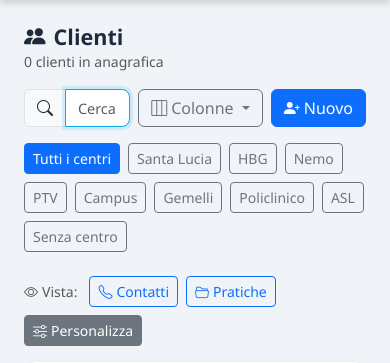
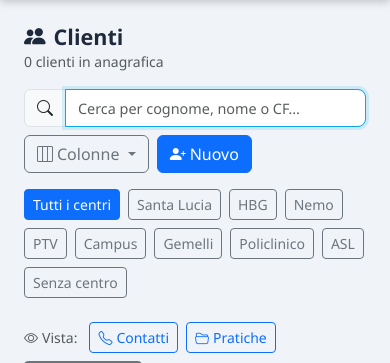
Before and after one commit to mattiamarsili-dot/gestionale-marginalita, a Flask app: page /clienti in a window 390 px wide. Shown: the part 150-513 px from the top of the page. Run offline with Flask 3, Linux system fonts and the light colour scheme; data that the repository does not hold is empty; some libraries are stand-ins or nearby versions.

Commit message:
Ricerca mobile: barra a piena riga, niente più autofocus dopo l'invio
- Pratiche e Clienti: su schermi stretti (<576px) la barra di ricerca
  occupava una fetta minima della riga, schiacciata tra selettore colonne
  e pulsante Nuovo/Nuova. Ora va a capo su una riga tutta sua.
- Rimosso l'autofocus quando c'è già una ricerca in corso (q valorizzata):
  prima ricompariva a ogni ricaricamento pagina e su mobile riapriva la
  tastiera sopra i risultati appena cercati, dando l'impressione che
  l'invio "tornasse" sulla barra invece di mostrare l'elenco sotto.

Co-Authored-By: Claude Opus 5 <noreply@anthropic.com>

```diff
--- a/static/style.css
+++ b/static/style.css
@@ -39,6 +39,15 @@ body {
     flex: 1 1 auto; text-align: center; justify-content: center;
     padding: .55rem .5rem !important; font-size: .85rem;
   }
+}
+
+/* Liste (Pratiche/Clienti): su mobile la barra di ricerca era schiacciata in
+   riga coi pulsanti accanto (colonne, Nuovo…). Qui prende tutta la riga da
+   sola e gli altri pulsanti vanno sotto. */
+@media (max-width: 575.98px) {
+  .toolbar-lista { flex-wrap: wrap; }
+  .toolbar-lista .cerca-form { flex: 1 1 100%; min-width: 0; }
+  .toolbar-lista .cerca-form .input-group { width: 100%; }
 }
 
 /* Cards */
--- a/templates/clienti.html
+++ b/templates/clienti.html
@@ -8,13 +8,13 @@
     <h4 class="fw-bold mb-0"><i class="bi bi-people-fill me-2"></i>Clienti</h4>
     <small class="text-muted">{{ clienti|length }} clienti in anagrafica</small>
   </div>
-  <div class="d-flex gap-2">
-    <form method="get" class="d-flex" role="search">
+  <div class="d-flex gap-2 toolbar-lista">
+    <form method="get" class="d-flex cerca-form" role="search">
       {% if centro %}<input type="hidden" name="centro" value="{{ centro }}">{% endif %}
       <div class="input-group">
         <span class="input-group-text"><i class="bi bi-search"></i></span>
         <input type="text" name="q" value="{{ q }}" class="form-control"
-               placeholder="Cerca per cognome, nome o CF…" autofocus>
+               placeholder="Cerca per cognome, nome o CF…" {% if not q %}autofocus{% endif %}>
         {% if q %}
         <a href="{{ url_for('clienti', centro=centro or None) }}" class="btn btn-outline-secondary" title="Pulisci">
           <i class="bi bi-x-lg"></i>
--- a/templates/pratiche.html
+++ b/templates/pratiche.html
@@ -15,13 +15,13 @@
       {% endif %}
     </small>
   </div>
-  <div class="d-flex gap-2">
-    <form method="get" class="d-flex" role="search">
+  <div class="d-flex gap-2 toolbar-lista">
+    <form method="get" class="d-flex cerca-form" role="search">
       {% if centro %}<input type="hidden" name="centro" value="{{ centro }}">{% endif %}
       <div class="input-group">
         <span class="input-group-text"><i class="bi bi-search"></i></span>
         <input type="text" name="q" value="{{ q }}" class="form-control"
-               placeholder="Cerca per paziente, CF o n° pratica…" autofocus>
+               placeholder="Cerca per paziente, CF o n° pratica…" {% if not q %}autofocus{% endif %}>
         {% if q %}
         <a href="{{ url_for('pratiche', centro=centro or None) }}" class="btn btn-outline-secondary" title="Pulisci">
           <i class="bi bi-x-lg"></i>
```
